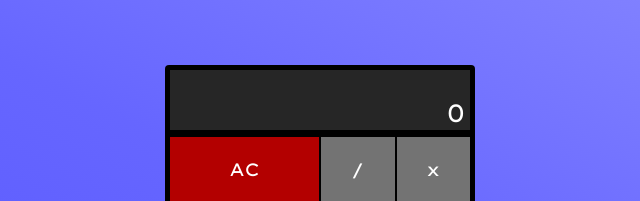
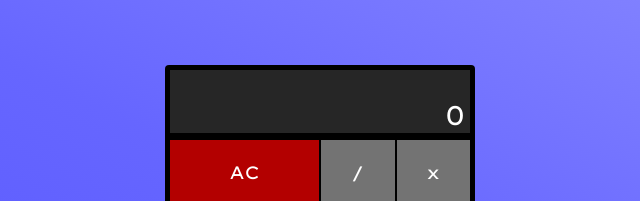
Before and after one commit to Mahdibayat/Calculator, a plain HTML site: page index.html in a window 1280 px wide. Shown: the part 201-402 px from the top of the page, 320-960 px from the left. Drawn offline with nearby package versions, Linux system fonts and the light colour scheme.

Commit message:
first dibag

```diff
--- a/JavaScript.js
+++ b/JavaScript.js
@@ -65,7 +65,7 @@ function equall() {
     } else if (sign === 'Divide') {
         inputNumber = a / b;
     }
-    document.getElementById('input').innerText = inputNumber.toPrecision(7);
+    document.getElementById('input').innerText = inputNumber.toPrecision(5);
     document.getElementById('output').innerText += "=";
-    document.getElementById('output').innerText += inputNumber.toPrecision(7);
+    document.getElementById('output').innerText += inputNumber.toPrecision(5);
 }
--- a/Style.css
+++ b/Style.css
@@ -56,21 +56,23 @@ body{
 }
 #input{
     width: auto;
-    height: auto;
+    height: 34px;
     color: white;
-    font-size: 25px;
+    font-size: 27px;
     text-align: right;
     padding-right: 5px;
     overflow: hidden;
+    resize: none;
 }
 #output{
     width: auto;
-    height: auto;
+    height: 23px;
     color: darkorange;
-    font-size: 18px;
+    font-size: 20px;
     text-align: right;
     padding:3px 5px 0 0;
     overflow: hidden;
+    resize: none;
 }
 #clear{
     width: auto;
--- a/index.html
+++ b/index.html
@@ -4,7 +4,6 @@
     <title>Calculator</title>
     <link rel="stylesheet" href="Style.css" type="text/css">
     <script type="text/javascript" src="JavaScript.js"></script>
-    <script src="jquery.js"></script>
 </head>
 <body>
     <div class="name">
```
